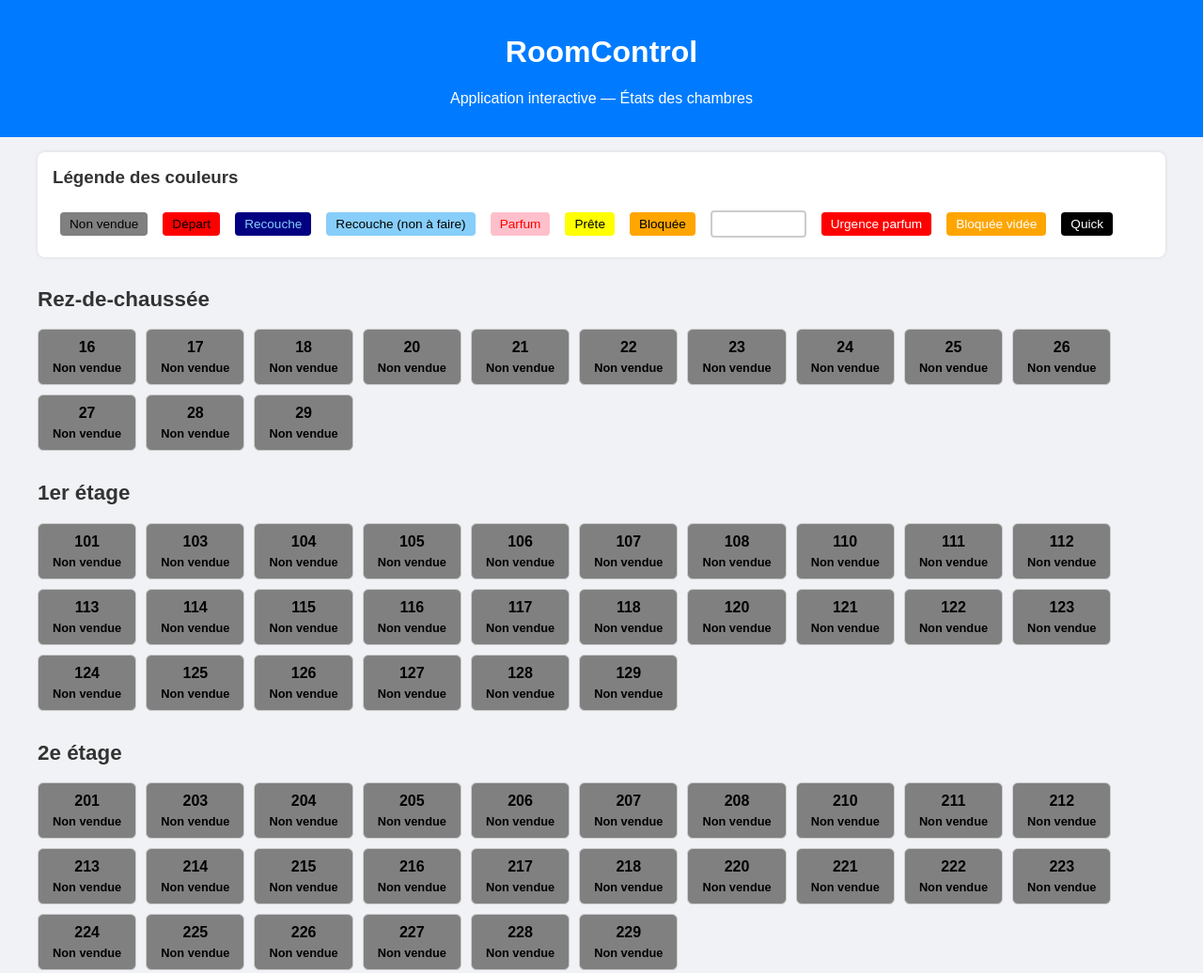
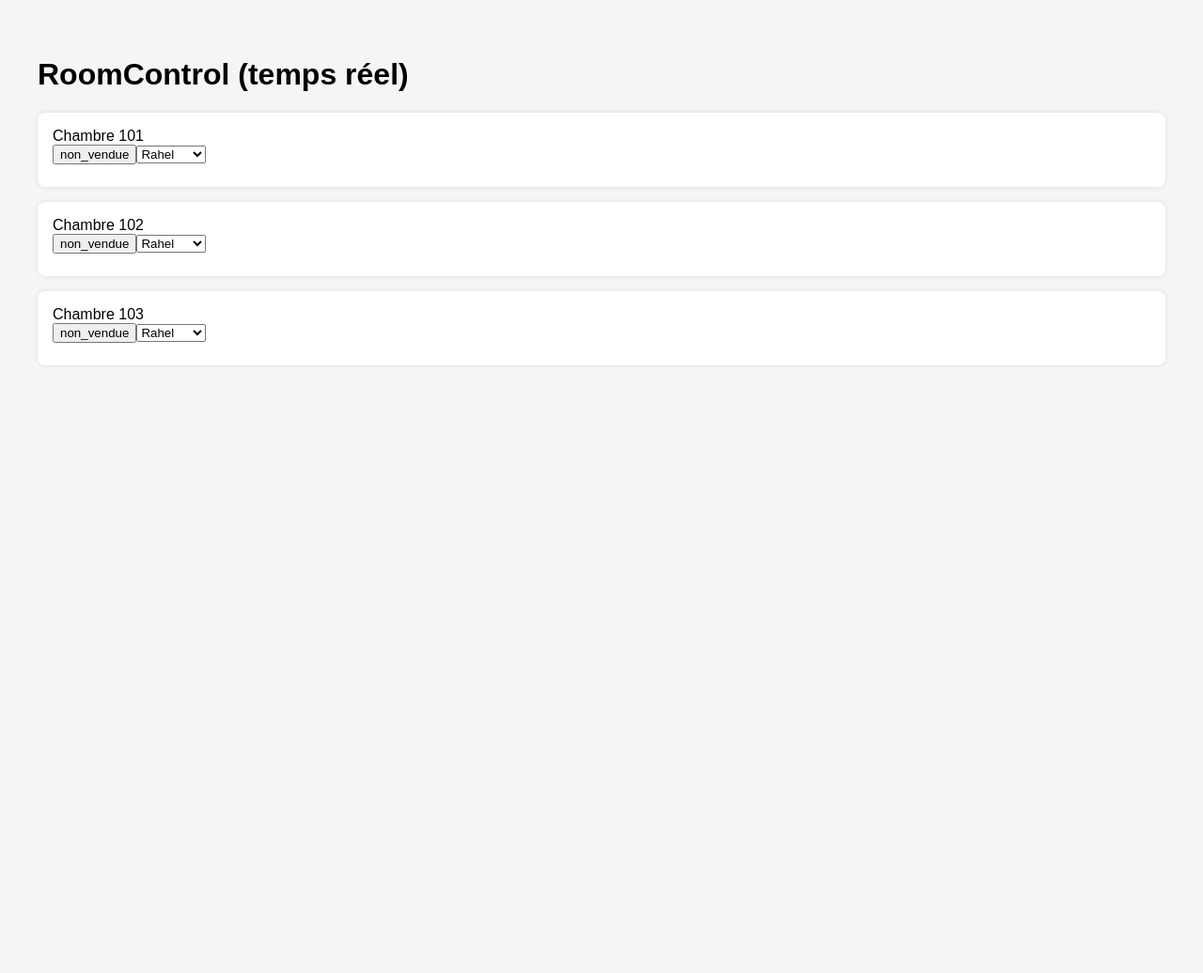
Before and after one commit to lo1969lo/roomcontrol, a plain HTML site: page index.html in a window 1280 px wide. Shown: the top 1036 px of the page at 94% size. After the commit the page ends 800 px from the top, so only its background shows below. Drawn offline with Linux system fonts and the light colour scheme; no server answers.

Commit message:
Update index.html

```diff
--- a/index.html
+++ b/index.html
@@ -1,179 +1,84 @@
 <!DOCTYPE html>
 <html lang="fr">
 <head>
-  <meta charset="UTF-8" />
-  <meta name="viewport" content="width=device-width, initial-scale=1.0" />
-  <title>RoomControl</title>
+  <meta charset="UTF-8">
+  <meta name="viewport" content="width=device-width, initial-scale=1.0">
+  <title>RoomControl Live</title>
+  <script type="module">
+    import { initializeApp } from "https://www.gstatic.com/firebasejs/9.22.2/firebase-app.js";
+    import { getDatabase, ref, set, onValue } from "https://www.gstatic.com/firebasejs/9.22.2/firebase-database.js";
+
+    const firebaseConfig = {
+      apiKey: "AIzaSyC59WLjonNhBwvLfjLJBbEZmuvA6m-v5vY",
+      authDomain: "roomcontrol-2a204.firebaseapp.com",
+      projectId: "roomcontrol-2a204",
+      storageBucket: "roomcontrol-2a204.firebasestorage.app",
+      messagingSenderId: "558206279775",
+      appId: "1:558206279775:web:d2cea568f73258dc31fbea"
+    };
+
+    const app = initializeApp(firebaseConfig);
+    const db = getDatabase(app);
+
+    const etats = ['non_vendue','depart','recouche','recouche_non_faire','parfum','prete','bloquee','maintenance','urgence_parfum','bloquee_videe','quick'];
+    const collaborateurs = ["Rahel", "Landrine", "Benti", "Gladys", "Agnès", "Eva", "Aurélien"];
+
+    const chambres = [101, 102, 103]; // raccourci test – remplace par toutes
+    const container = document.getElementById("app");
+
+    chambres.forEach(num => {
+      const chambreDiv = document.createElement("div");
+      chambreDiv.className = "chambre";
+
+      const titre = document.createElement("div");
+      titre.textContent = `Chambre ${num}`;
+      chambreDiv.appendChild(titre);
+
+      const etat = document.createElement("button");
+      etat.textContent = "non_vendue";
+      etat.onclick = () => {
+        let current = etats.indexOf(etat.textContent);
+        let next = etats[(current + 1) % etats.length];
+        set(ref(db, `chambres/${num}`), { etat: next, collaborateur: select.value });
+      };
+      chambreDiv.appendChild(etat);
+
+      const select = document.createElement("select");
+      collaborateurs.forEach(name => {
+        const opt = document.createElement("option");
+        opt.value = name;
+        opt.textContent = name;
+        select.appendChild(opt);
+      });
+      select.onchange = () => {
+        set(ref(db, `chambres/${num}`), { etat: etat.textContent, collaborateur: select.value });
+      };
+      chambreDiv.appendChild(select);
+
+      const info = document.createElement("div");
+      info.className = "etat-collabo";
+      chambreDiv.appendChild(info);
+
+      onValue(ref(db, `chambres/${num}`), snapshot => {
+        const val = snapshot.val();
+        if (val) {
+          etat.textContent = val.etat;
+          select.value = val.collaborateur;
+          info.textContent = `${val.etat} | ${val.collaborateur}`;
+        }
+      });
+
+      container.appendChild(chambreDiv);
+    });
+  </script>
   <style>
-    body {
-      font-family: Arial, sans-serif;
-      margin: 0;
-      background-color: #f0f2f5;
-      color: #333;
-    }
-
-    header {
-      background-color: #007bff;
-      color: white;
-      padding: 1rem;
-      text-align: center;
-    }
-
-    main {
-      padding: 1rem;
-      max-width: 1200px;
-      margin: auto;
-    }
-
-    h2 {
-      margin-top: 2rem;
-      font-size: 1.4rem;
-    }
-
-    .etage {
-      margin-bottom: 2rem;
-    }
-
-    .chambres {
-      display: flex;
-      flex-wrap: wrap;
-      gap: 10px;
-    }
-
-    .chambre {
-      padding: 10px 15px;
-      border-radius: 6px;
-      font-weight: bold;
-      border: 1px solid #ccc;
-      min-width: 70px;
-      text-align: center;
-      cursor: pointer;
-      user-select: none;
-      display: flex;
-      flex-direction: column;
-      align-items: center;
-    }
-
-    .etat-label {
-      font-size: 0.8rem;
-      margin-top: 5px;
-    }
-
-    .legende {
-      background: white;
-      padding: 1rem;
-      margin-bottom: 2rem;
-      border-radius: 8px;
-      box-shadow: 0 0 4px rgba(0, 0, 0, 0.1);
-    }
-
-    .legende h3 {
-      margin-top: 0;
-    }
-
-    .etat-item {
-      display: inline-block;
-      margin: 5px 8px;
-      padding: 5px 10px;
-      border-radius: 4px;
-      font-size: 0.85rem;
-    }
-
-    /* États de chambres */
-    .depart { background-color: red; color: black; }
-    .recouche { background-color: navy; color: #87cefa; }
-    .recouche_non_faire { background-color: #87cefa; color: black; }
-    .parfum { background-color: pink; color: red; }
-    .prete { background-color: yellow; color: black; }
-    .bloquee { background-color: orange; color: black; }
-    .maintenance { background-color: white; color: white; border: 2px solid #ccc; }
-    .urgence_parfum { background-color: red; color: white; }
-    .bloquee_videe { background-color: orange; color: white; }
-    .non_vendue { background: grey; color: black; }
-    .quick { background: black; color: white; }
-
+    body { font-family: Arial; background: #f5f5f5; padding: 2rem; }
+    .chambre { background: white; padding: 1rem; border-radius: 8px; margin-bottom: 1rem; box-shadow: 0 0 5px rgba(0,0,0,0.1); }
+    .etat-collabo { margin-top: 0.5rem; font-size: 0.85rem; color: #555; }
   </style>
 </head>
 <body>
-  <header>
-    <h1>RoomControl</h1>
-    <p>Application interactive — États des chambres</p>
-  </header>
-
-  <main>
-    <section class="legende">
-      <h3>Légende des couleurs</h3>
-      <div id="legende-list"></div>
-    </section>
-
-    <div id="content"></div>
-  </main>
-
-  <script>
-    const data = {
-      "Rez-de-chaussée": [16,17,18,20,21,22,23,24,25,26,27,28,29],
-      "1er étage": [101,103,104,105,106,107,108,110,111,112,113,114,115,116,117,118,120,121,122,123,124,125,126,127,128,129],
-      "2e étage": [201,203,204,205,206,207,208,210,211,212,213,214,215,216,217,218,220,221,222,223,224,225,226,227,228,229],
-      "3e étage": [301,303,304,305,306,307,308,310,311,312,313,314,315,316,317,318,320,321,322,323,324,325,326,327,328,329]
-    };
-
-    const etats = ['non_vendue','depart','recouche','recouche_non_faire','parfum','prete','bloquee','maintenance','urgence_parfum','bloquee_videe','quick'];
-    const etatLabels = {
-      non_vendue: "Non vendue",
-      depart: "Départ",
-      recouche: "Recouche",
-      recouche_non_faire: "Recouche (non à faire)",
-      parfum: "Parfum",
-      prete: "Prête",
-      bloquee: "Bloquée",
-      maintenance: "Maintenance",
-      urgence_parfum: "Urgence parfum",
-      bloquee_videe: "Bloquée vidée",
-      quick: "Quick"
-    };
-
-    // Générer la légende
-    const legendeContainer = document.getElementById("legende-list");
-    etats.forEach(etat => {
-      const item = document.createElement("span");
-      item.className = `etat-item ${etat}`;
-      item.textContent = etatLabels[etat];
-      legendeContainer.appendChild(item);
-    });
-
-    // Affichage des chambres
-    const container = document.getElementById("content");
-
-    for (const [etage, chambres] of Object.entries(data)) {
-      const etageDiv = document.createElement("div");
-      etageDiv.classList.add("etage");
-
-      const titre = document.createElement("h2");
-      titre.textContent = etage;
-      etageDiv.appendChild(titre);
-
-      const chambreWrap = document.createElement("div");
-      chambreWrap.classList.add("chambres");
-
-      chambres.forEach(numero => {
-        const chambre = document.createElement("div");
-        let etatIndex = 0;
-
-        chambre.className = `chambre ${etats[etatIndex]}`;
-        chambre.innerHTML = `<div>${numero}</div><div class="etat-label">${etatLabels[etats[etatIndex]]}</div>`;
-
-        chambre.addEventListener("click", () => {
-          etatIndex = (etatIndex + 1) % etats.length;
-          chambre.className = `chambre ${etats[etatIndex]}`;
-          chambre.innerHTML = `<div>${numero}</div><div class="etat-label">${etatLabels[etats[etatIndex]]}</div>`;
-        });
-
-        chambreWrap.appendChild(chambre);
-      });
-
-      etageDiv.appendChild(chambreWrap);
-      container.appendChild(etageDiv);
-    }
-  </script>
+  <h1>RoomControl (temps réel)</h1>
+  <div id="app"></div>
 </body>
 </html>
```
